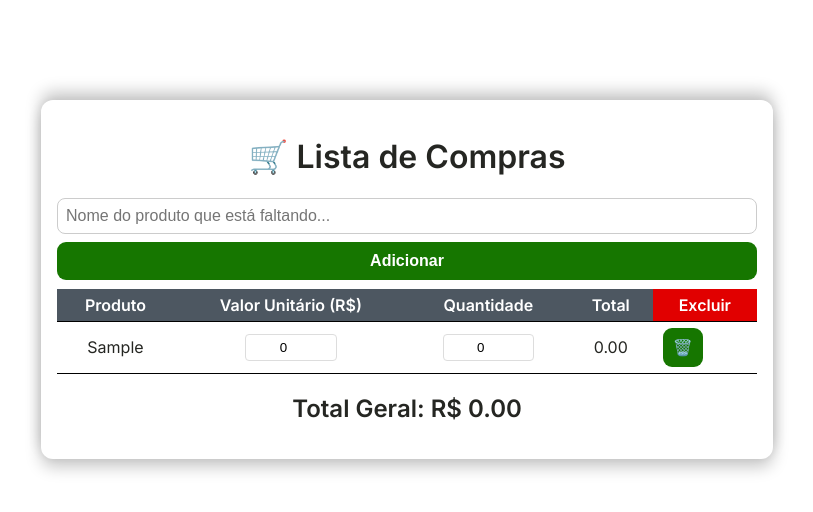
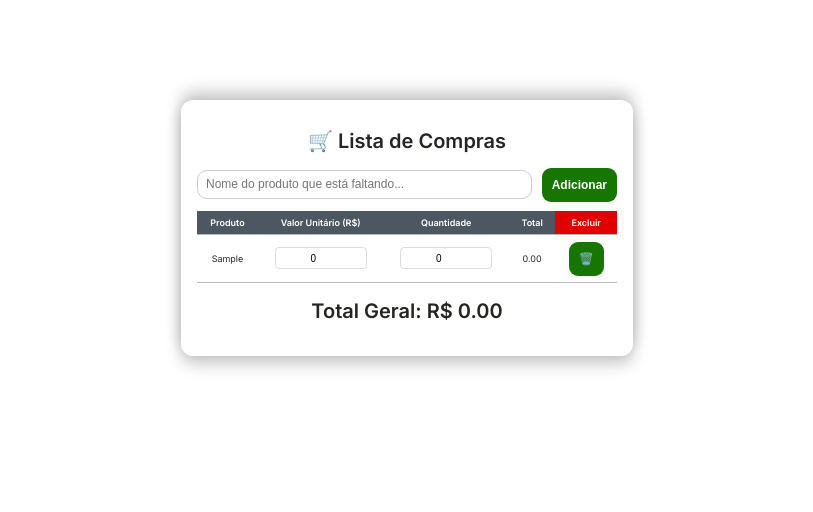
Before and after one commit to gomeszks/Compras, a plain HTML site: page index.html in a window 1280 px wide. Both pictures are taken after typing "Sample" into the empty fields and a click on the button "Adicionar". Shown: the whole page, without its empty margins (233-1046 px from the left). Drawn offline with nearby package versions, Linux system fonts and the light colour scheme.

Commit message:
ajuste de fontes

```diff
--- a/script.js
+++ b/script.js
@@ -23,6 +23,7 @@ function renderizarProdutos() {
     inputValor.type = "number";
     inputValor.min = "0";
     inputValor.value = produto.valor;
+    inputValor.classList.add("valor");
     inputValor.oninput = () => {
         produto.valor = parseFloat(inputValor.value) || 0;
       produto.total = produto.valor * produto.quantidade;
@@ -36,6 +37,7 @@ function renderizarProdutos() {
     inputQtd.type = "number";
     inputQtd.min = "0";
     inputQtd.value = produto.quantidade;
+    inputQtd.classList.add("quantidade");
     inputQtd.oninput = () => {
         produto.quantidade = parseFloat(inputQtd.value) || 0;
       produto.total = produto.valor * produto.quantidade;
--- a/style.css
+++ b/style.css
@@ -7,7 +7,7 @@ body {
 }
 
 .container {
-    max-width: 700px;
+    max-width: 420px;
     margin: auto;
     padding: 16px;
     background: rgb(255, 255, 255);
@@ -19,38 +19,41 @@ body {
 
 h1, h2 {
     text-align: center;
+    font-size: 20px;
 }
 
 form {
     display: flex;
-    flex-direction: column;
-    gap: 8px;
-    margin-bottom: 8px;
+    gap: 10px;
+    align-items: center;
+    margin-bottom: 2px;
 }
 
 input[type="text"] {
+    flex: 1;
+    height: 11px;
     padding: 8px;
     border: 1px solid #ccc;
-    border-radius: 8px;
-    font-size: 16px;
+    border-radius: 10px;
+    font-size: 12px;
 }
 
 button {
     display: block;
-    margin: px auto 0 auto;
+    margin: 1px auto 0 auto;
     padding: 10px;
     background-color: #167600;
     color: white;
     border: none;
     border-radius: 9px;
     font-weight: bold;
-    font-size: 16px;
+    font-size: 12px;
     cursor: pointer;
     transition: background-color 0.3s ease;
 }
 
 button:hover {
-    background-color: #4d5761;
+    background-color: #14af00;
 }
 
 table {
@@ -61,8 +64,9 @@ table {
 
 th, td {
   padding: 6px 10px;
-  border-bottom: 1px solid #000000;
+  border-bottom: 1px solid #b9b9b9;
   text-align: center;
+  font-size: 9px;
 }
 
 th {
@@ -107,3 +111,17 @@ td input {
   opacity: 1;
   transform: translateY(0);
 }
+
+.valor{
+  height: 10px;
+  padding: 5px;
+  text-align: center;
+  font-size: 10px;
+}
+
+.quantidade{
+  height: 10px;
+  padding: 5px;
+  text-align: center;
+  font-size: 10px;
+}
```
